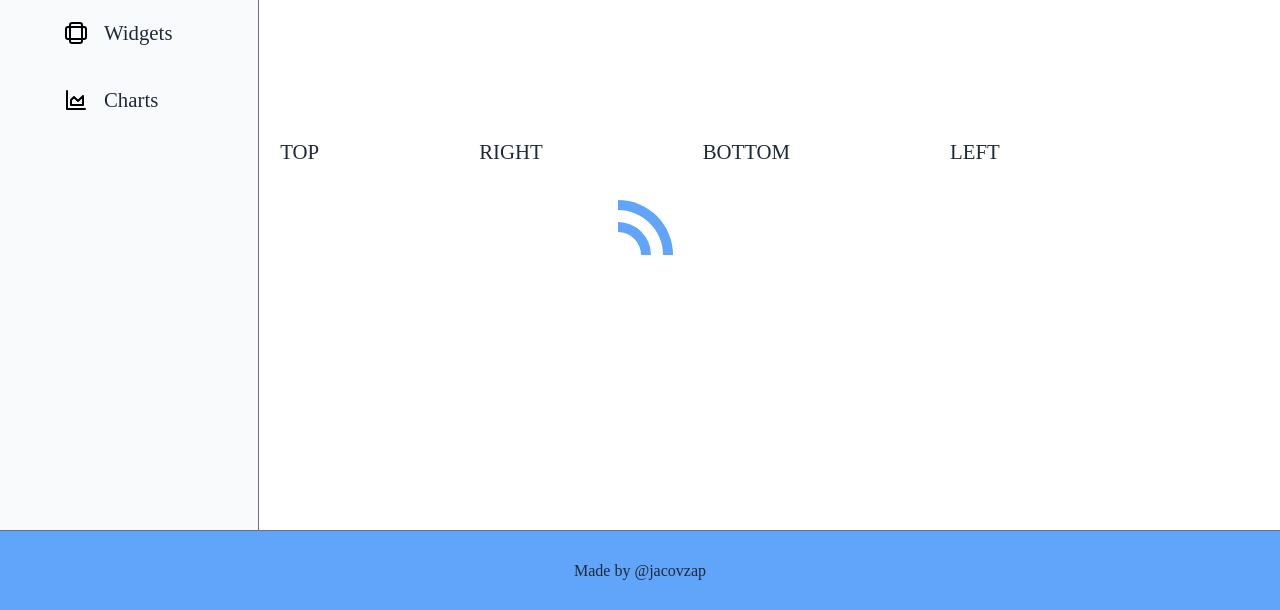
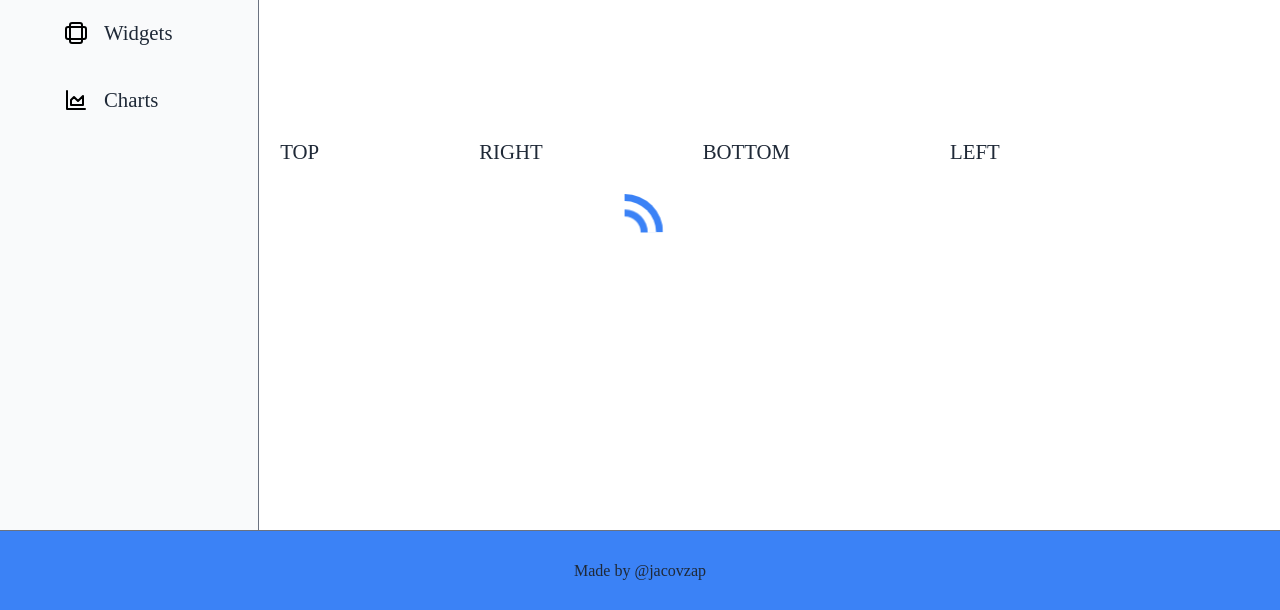
Before and after one commit to jacovzap-assuresoft/4-.ANIMATIONS, a plain HTML site: page index.html in a window 1280 px wide. Shown: the part 190-800 px from the top of the page. Drawn offline with Linux system fonts and the light colour scheme.

Commit message:
BEM refactorization

```diff
--- a/style.css
+++ b/style.css
@@ -1,6 +1,6 @@
 :root {
-  --primary-color: #2563eb;
-  --secondary-color: #60a5fa;
+  --primary-color: #3b82f6;
+  --secondary-color: #3b82f6;
   --title-color: #1f2937;
   --text-color: #111827;
   --bg-color: #f9fafb;
@@ -143,7 +143,7 @@ p{
 }
 
 .page__main--loader{
-  transform: translateZ(0) scale(1);
+  transform: scale(0.7);
 }
 
 .page__main--loader > div {
@@ -289,8 +289,6 @@ p{
 
 #dark-mode-icon:checked ~ .page  {
   background-color: black;
-  --primary-color: #3b82f6;
-  --secondary-color: #60a5fa;
   --title-color: #d1d5db;
   --text-color: #e5e7eb;
   --bg-color: #1f2937;
```
